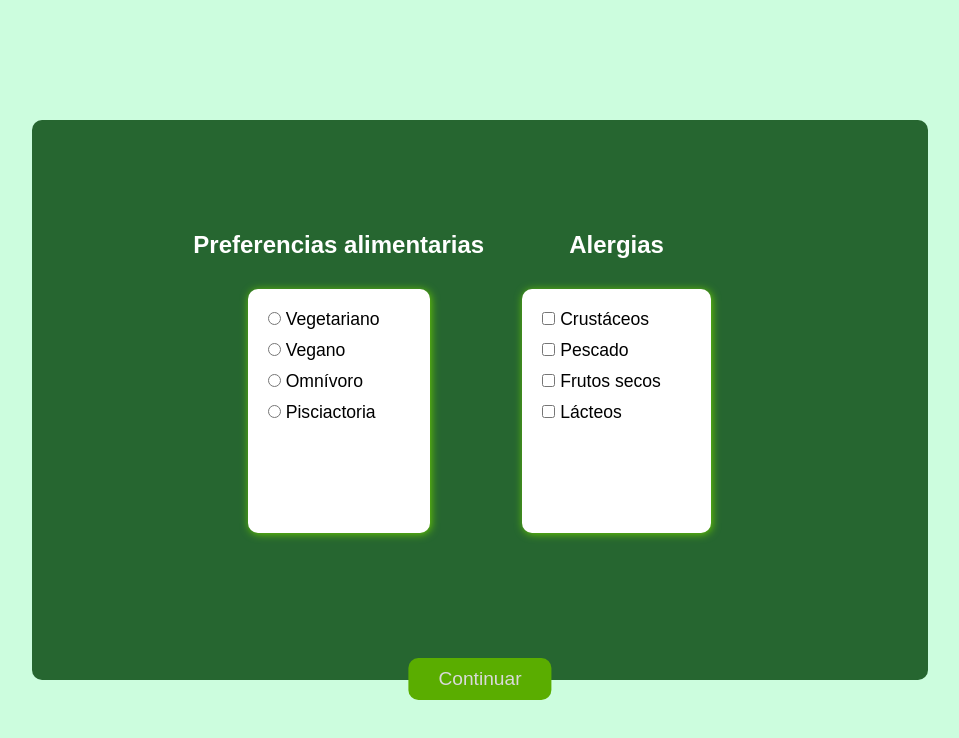
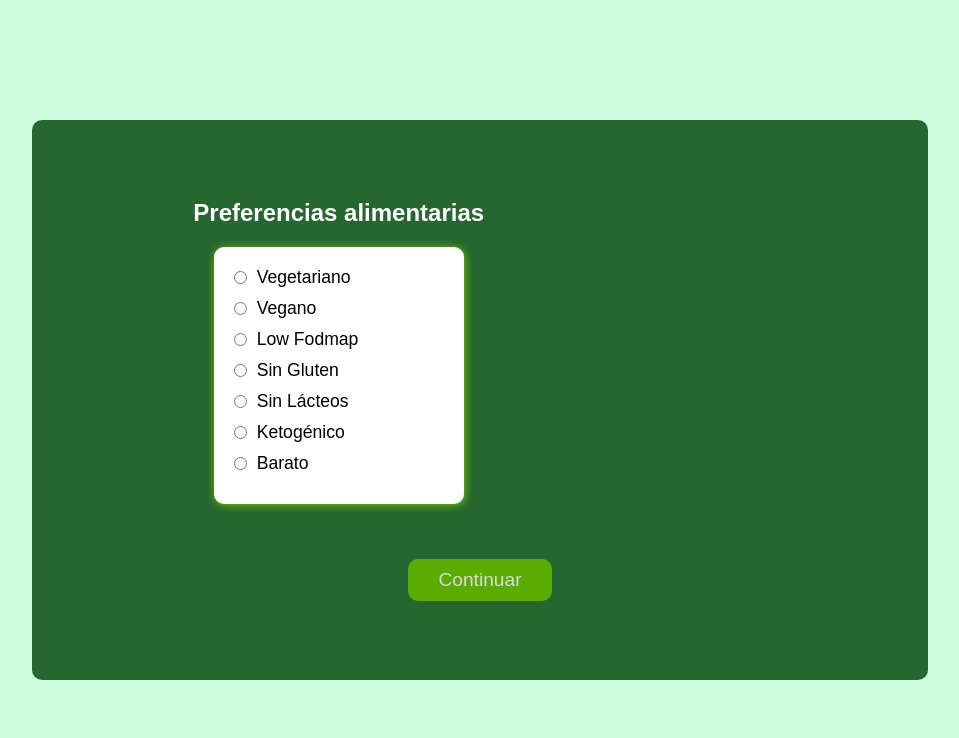
Before and after one commit to ualdra/weekmeal, an Angular app in the folder angular/: page /configuracion-inicial in a window 1280 px wide. Shown: the top 738 px of the page, without its empty margins (160-1119 px from the left). Built offline with nearby package versions, Linux system fonts and the light colour scheme.

Commit message:
no funciona y yo llevo 18 horas sin comer

```diff
--- a/angular/src/app/configuracion-inicial/configuracion-inicial.component.css
+++ b/angular/src/app/configuracion-inicial/configuracion-inicial.component.css
@@ -22,6 +22,7 @@
     justify-content: space-between;
     margin-bottom: 4%;
     margin-right: 4%;
+    align-items: flex-start; /* Asegura que los elementos se alineen desde la parte superior */
 }
 
 .list {
@@ -34,16 +35,21 @@
 
 .list h2 {
     color: white;
-    margin-bottom: 30px;
+    margin-bottom: 20px;
     text-align: center;
 }
 
 .options {
     background-color: white;
     border-radius: 10px;
-    padding: 20px 50px 100px 20px;
+    padding: 20px;
     box-shadow: 1px 1px 8px var(--verde-claro);
     font-size: 1.1em;
+    width: 250px; /* Ajustar el ancho para mejor alineación */
+    min-height: 250px; /* Establecer una altura mínima para asegurar que los recuadros sean iguales */
+    display: flex;
+    flex-direction: column;
+    justify-content: space-between; /* Asegura que el contenido se distribuya de manera uniforme */
 }
 
 .options > * {
@@ -59,13 +65,21 @@
     cursor: pointer;
     font-size: 1.2em;
     width: auto;
-    position: absolute;
-    bottom: -20px;
-    left: 50%;
-    transform: translateX(-50%);
+    position: relative;
+    margin-top: 20px; /* Añadir margen para separar del contenedor */
 }
 
 .boton[disabled] {
-  filter: brightness(85%);
-  cursor: not-allowed;
+    filter: brightness(85%);
+    cursor: not-allowed;
 }
+
+.radio-custom-label, .checkbox-custom-label {
+    display: flex;
+    align-items: center;
+    cursor: pointer;
+}
+
+.radio-custom, .checkbox-custom {
+    margin-right: 10px; /* Añadir espacio entre el input y el texto */
+}
--- a/angular/src/app/configuracion-inicial/configuracion-inicial.component.html
+++ b/angular/src/app/configuracion-inicial/configuracion-inicial.component.html
@@ -13,18 +13,6 @@
                 </div>
             </div>
         </div>
-        <div class="list">
-            <h2>Alergias</h2>
-            <div class="options">
-                <div *ngFor="let elemento of alergias">
-                    <label class="checkbox-custom-label">
-                        <input type="checkbox" [(ngModel)]="elemento.seleccionado"
-                            (change)="onSelectionChange(elemento)" class="checkbox-custom">
-                        {{ elemento.nombre }}
-                    </label>
-                </div>
-            </div>
-        </div>
     </div>
-    <button class="boton" [disabled]="!hasSelection()" routerLink="/signup">Continuar</button>
+    <button class="boton" [disabled]="!preferenciaSeleccionada" (click)="continuar()">Continuar</button>
 </div>
--- a/angular/src/app/configuracion-inicial/configuracion-inicial.component.ts
+++ b/angular/src/app/configuracion-inicial/configuracion-inicial.component.ts
@@ -1,44 +1,59 @@
+import { Component } from '@angular/core';
+import { Router } from '@angular/router';
+import { ToleranciaService } from '../tolerancia.service'; // Servicio para manejar las tolerancias
+import { Tolerancia } from '../tolerancia';
+import { FormsModule } from '@angular/forms';
 import { NgFor } from '@angular/common';
-import { Component } from '@angular/core';
-import { FormsModule } from '@angular/forms';
-import { RouterModule } from '@angular/router';
+import { response } from 'express';
+
 
 interface Elemento {
   nombre: string;
   seleccionado: boolean;
+  campo: keyof Tolerancia;
 }
 
 @Component({
   selector: 'app-configuracion-inicial',
   standalone: true,
-  imports: [NgFor, FormsModule, RouterModule],
   templateUrl: './configuracion-inicial.component.html',
-  styleUrl: './configuracion-inicial.component.css'
+  styleUrls: ['./configuracion-inicial.component.css'],
+  imports: [FormsModule, NgFor]
 })
 export class ConfiguracionInicialComponent {
   preferenciaSeleccionada: string = '';
 
   preferencias: Elemento[] = [
-    { nombre: 'Vegetariano', seleccionado: false },
-    { nombre: 'Vegano', seleccionado: false },
-    { nombre: 'Omnívoro', seleccionado: false },
-    { nombre: 'Pisciactoria', seleccionado: false },
+    { nombre: 'Vegetariano', seleccionado: false, campo: 'vegetarian' },
+    { nombre: 'Vegano', seleccionado: false, campo: 'vegan' },
+    { nombre: 'Low Fodmap', seleccionado: false, campo: 'lowFodmap' },
+    { nombre: 'Sin Gluten', seleccionado: false, campo: 'glutenFree' },
+    { nombre: 'Sin Lácteos', seleccionado: false, campo: 'dairyFree' },
+    { nombre: 'Ketogénico', seleccionado: false, campo: 'ketogenic' },
+    { nombre: 'Barato', seleccionado: false, campo: 'cheap' },
   ];
 
-  alergias: Elemento[] = [
-    { nombre: 'Crustáceos', seleccionado: false },
-    { nombre: 'Pescado', seleccionado: false },
-    { nombre: 'Frutos secos', seleccionado: false },
-    { nombre: 'Lácteos', seleccionado: false },
-  ];
+  constructor(private router: Router, private toleranciaService: ToleranciaService) {}
 
-  hasSelection(): boolean {
-    return this.preferencias.some(p => p.seleccionado);
-}
-
-  onSelectionChange(elemento: Elemento): void {
-    elemento.seleccionado = !elemento.seleccionado;
+  onSelectionChange(elemento: Elemento) {
+    this.preferenciaSeleccionada = elemento.nombre;
   }
 
-
+  continuar() {
+    // Crear la tolerancia y guardar el ID
+    const tolerancia: Tolerancia = {
+      idTolerancia: 0,
+      vegetarian: false,
+      vegan: false,
+      lowFodmap: false,
+      glutenFree: false,
+      dairyFree: false,
+      ketogenic: false,
+      cheap: true
+    };
+    this.toleranciaService.createTolerancia(tolerancia).subscribe(response => {
+      console.log('Tolerancia creada:', response);
+      this.router.navigate(['/signup']);
+    });
+  }
 }
--- a/angular/src/app/login/login.component.ts
+++ b/angular/src/app/login/login.component.ts
@@ -28,7 +28,7 @@ export class LoginComponent {
   }
 
   navigateToRegistro() {
-    this.router.navigate(['/registro']);
+    this.router.navigate(['/configuracion-inicial']);
   }
 
   onSubmit() {
--- a/angular/src/app/registro/registro.component.html
+++ b/angular/src/app/registro/registro.component.html
@@ -31,7 +31,7 @@
       </div>
       <div style="display: flex; justify-content: space-between;">
         <button type="submit" [disabled]="registroForm.invalid">Registrarse</button>
-        <button type="button" routerLink="/login">¡Ya tengo cuenta!</button>
+        <button type="button" (click)="goToLogin()">¡Ya tengo cuenta!</button>
       </div>
     </form>
   </div>
--- a/angular/src/app/registro/registro.component.ts
+++ b/angular/src/app/registro/registro.component.ts
@@ -6,6 +6,8 @@ import { CommonModule } from '@angular/common';
 import { FormsModule } from '@angular/forms';
 import { ReactiveFormsModule } from '@angular/forms';
 import { User } from '../user';
+import { Tolerancia } from '../tolerancia';
+import { ToleranciaService } from '../tolerancia.service';
 
 @Component({
   selector: 'app-registro',
@@ -16,8 +18,10 @@ import { User } from '../user';
 })
 export class RegistroComponent {
   registroForm: FormGroup;
+  tolerancia! : Tolerancia;
 
-  constructor(private formBuilder: FormBuilder, private userService: UserService, private router: Router) {
+
+  constructor(private formBuilder: FormBuilder, private userService: UserService, private router: Router, private toleranciaService: ToleranciaService) {
     this.registroForm = this.formBuilder.group({
       nombre: ['', Validators.required],
       apellidos: ['', Validators.required],
@@ -31,6 +35,7 @@ export class RegistroComponent {
   onSubmit() {
     if (this.registroForm.valid) {
       const formValue = this.registroForm.value;
+      this.tolerancia= this.toleranciaService.getTolerancia();
       const user: User = {
         nombre: formValue.nombre,
         apellidos: formValue.apellidos,
@@ -38,12 +43,16 @@ export class RegistroComponent {
         telefono: formValue.telefono,
         username: formValue.username,
         password: formValue.password,
-        tolerancias: undefined,
       };
       this.userService.createUser(user).subscribe(response => {
+        this.userService.updateUserTolerancias(this.tolerancia)
         console.log('Usuario registrado:', response);
         this.router.navigate(['/login']);
       });
     }
   }
+
+  goToLogin() {
+    this.router.navigate(['/login']);
+  }
 }
--- /dev/null
+++ b/angular/src/app/tolerancia.service.ts
@@ -0,0 +1,23 @@
+import { Injectable } from '@angular/core';
+import { HttpClient } from '@angular/common/http';
+import { Observable } from 'rxjs';
+import { Tolerancia } from './tolerancia'; // Importar la interfaz Tolerancia
+
+@Injectable({
+  providedIn: 'root'
+})
+export class ToleranciaService {
+  private apiUrl = 'http://localhost:8080/api/tolerancias';
+  constructor(private http: HttpClient) {}
+
+  tolerancia!: Tolerancia;
+
+  createTolerancia(tolerancia: Tolerancia): Observable<Tolerancia> {
+    this.tolerancia = tolerancia;
+    return this.http.post<Tolerancia>(this.apiUrl, tolerancia);
+  }
+
+  getTolerancia(): Tolerancia {
+    return this.tolerancia;
+  }
+}
```
Also changed, not shown: 1 other file (tests, documents, lock files or other folders).
